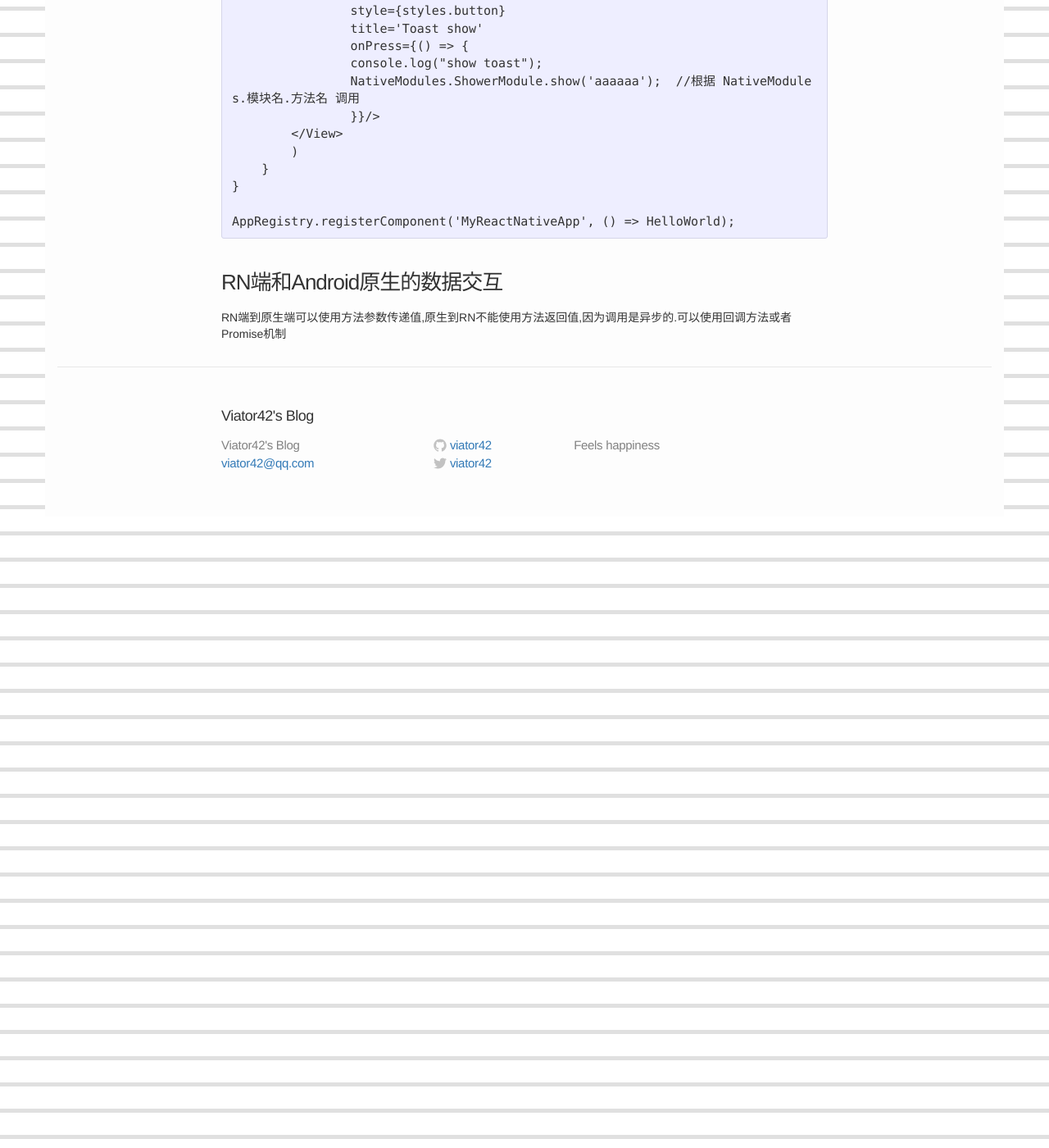
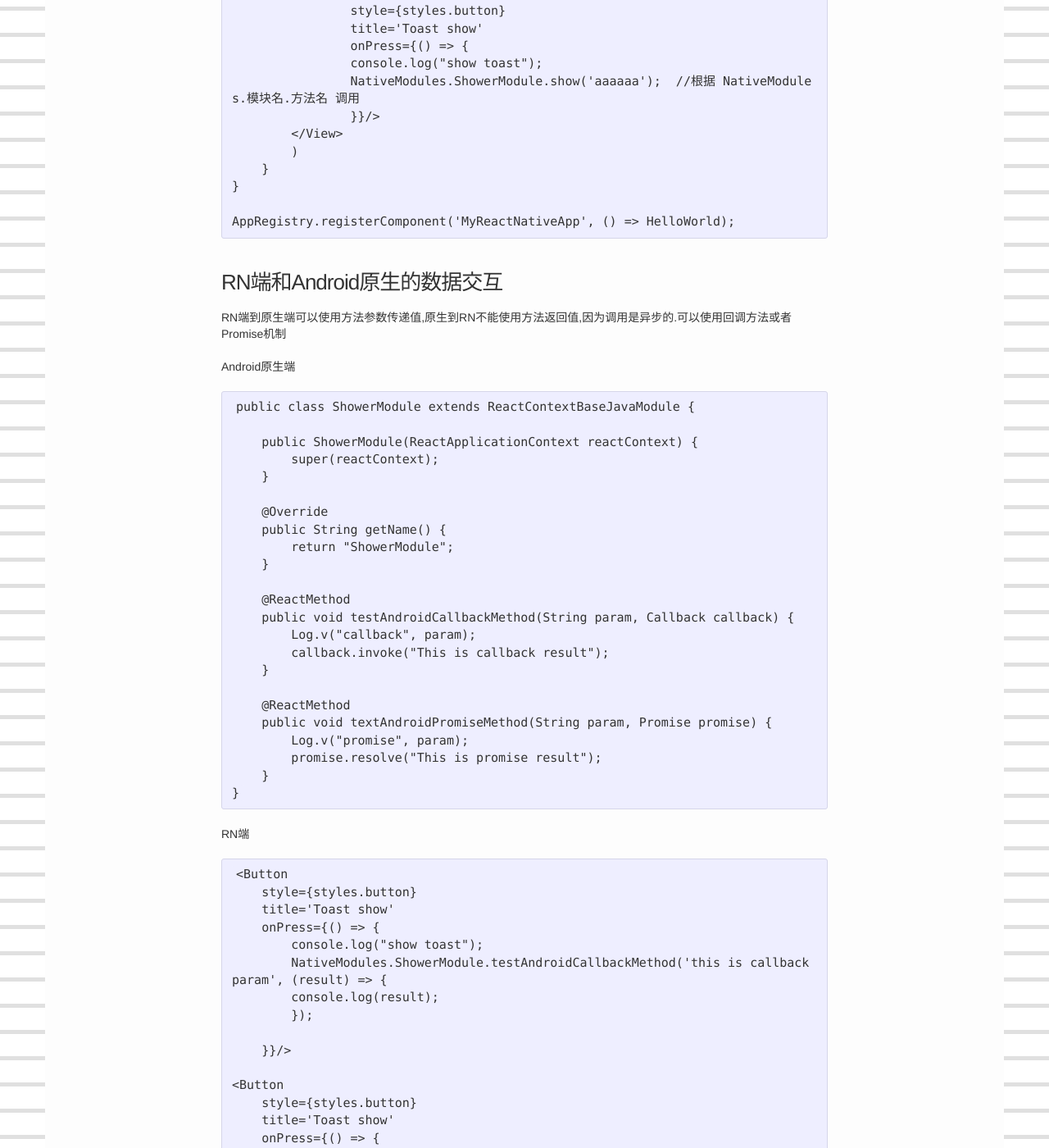
Before and after one commit to viator42/viator42.github.io, a Jekyll site: the page built from _posts/2018-3-17-react-native.markdown, in a window 1280 px wide and 1400 px high, scrolled down 22047 px. Shown: the whole window at 82% size. Built offline with Jekyll 4.4.1, drawn with Linux system fonts in a browser that asks for light colours; some of the changed text lies outside the part shown.

Commit message:
update post

```diff
--- a/_posts/2018-3-17-react-native.markdown
+++ b/_posts/2018-3-17-react-native.markdown
@@ -960,3 +960,55 @@ __RN端的实现__
 ### RN端和Android原生的数据交互
 
 RN端到原生端可以使用方法参数传递值,原生到RN不能使用方法返回值,因为调用是异步的.可以使用回调方法或者Promise机制
+
+Android原生端
+
+    public class ShowerModule extends ReactContextBaseJavaModule {
+
+        public ShowerModule(ReactApplicationContext reactContext) {
+            super(reactContext);
+        }
+
+        @Override
+        public String getName() {
+            return "ShowerModule";
+        }
+
+        @ReactMethod
+        public void testAndroidCallbackMethod(String param, Callback callback) {
+            Log.v("callback", param);
+            callback.invoke("This is callback result");
+        }
+
+        @ReactMethod
+        public void textAndroidPromiseMethod(String param, Promise promise) {
+            Log.v("promise", param);
+            promise.resolve("This is promise result");
+        }
+    }
+
+RN端
+
+    <Button
+        style={styles.button}
+        title='Toast show'
+        onPress={() => {
+            console.log("show toast");
+            NativeModules.ShowerModule.testAndroidCallbackMethod('this is callback param', (result) => {
+            console.log(result);
+            });
+
+        }}/>
+
+    <Button
+        style={styles.button}
+        title='Toast show'
+        onPress={() => {
+            console.log("show toast");
+            NativeModules.ShowerModule.textAndroidPromiseMethod('this is promise param').then((result) => {
+            console.log(result);
+            }).catch((error) => {
+            console.log(error);
+            });
+
+        }}/>
```
